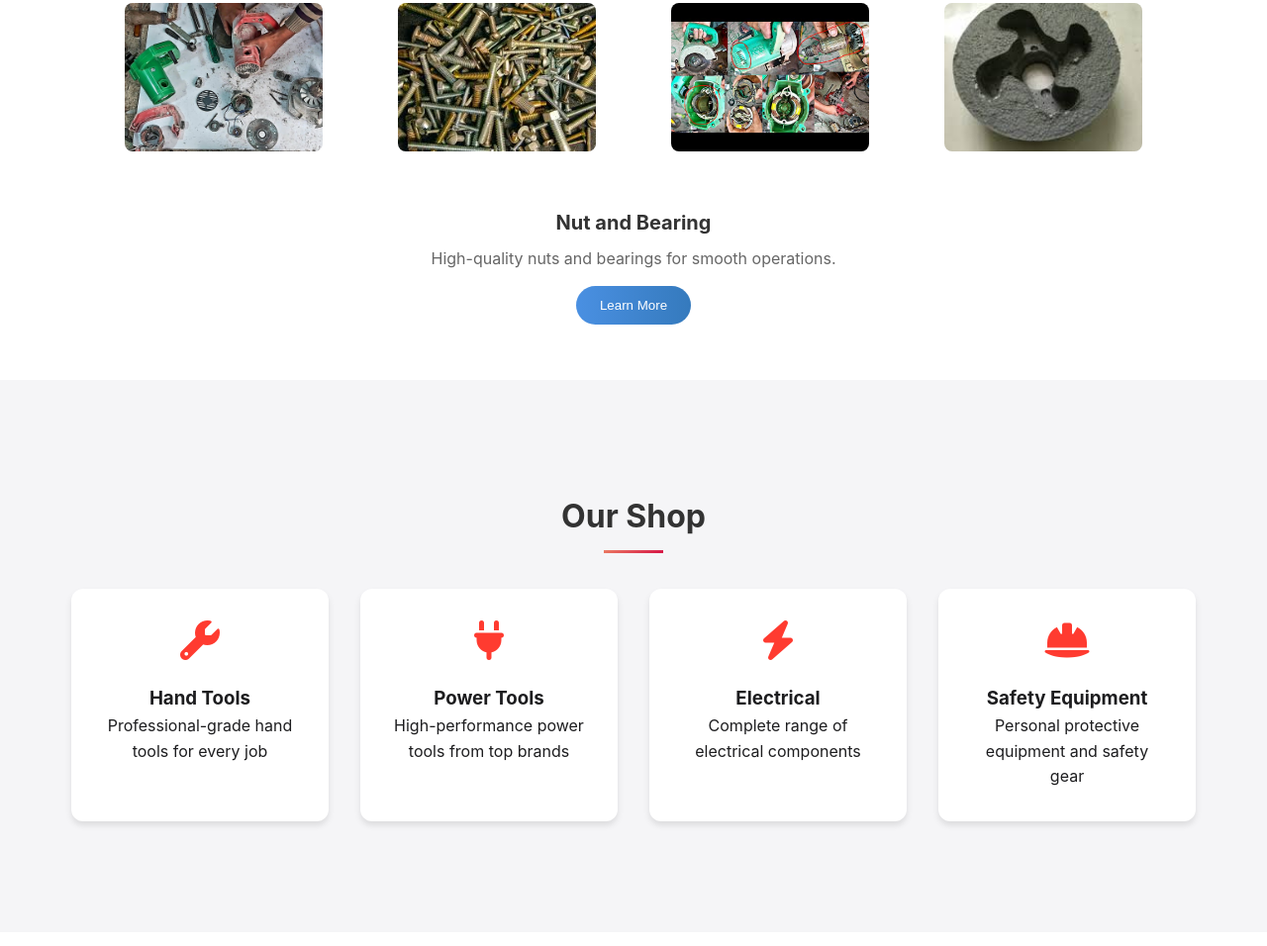
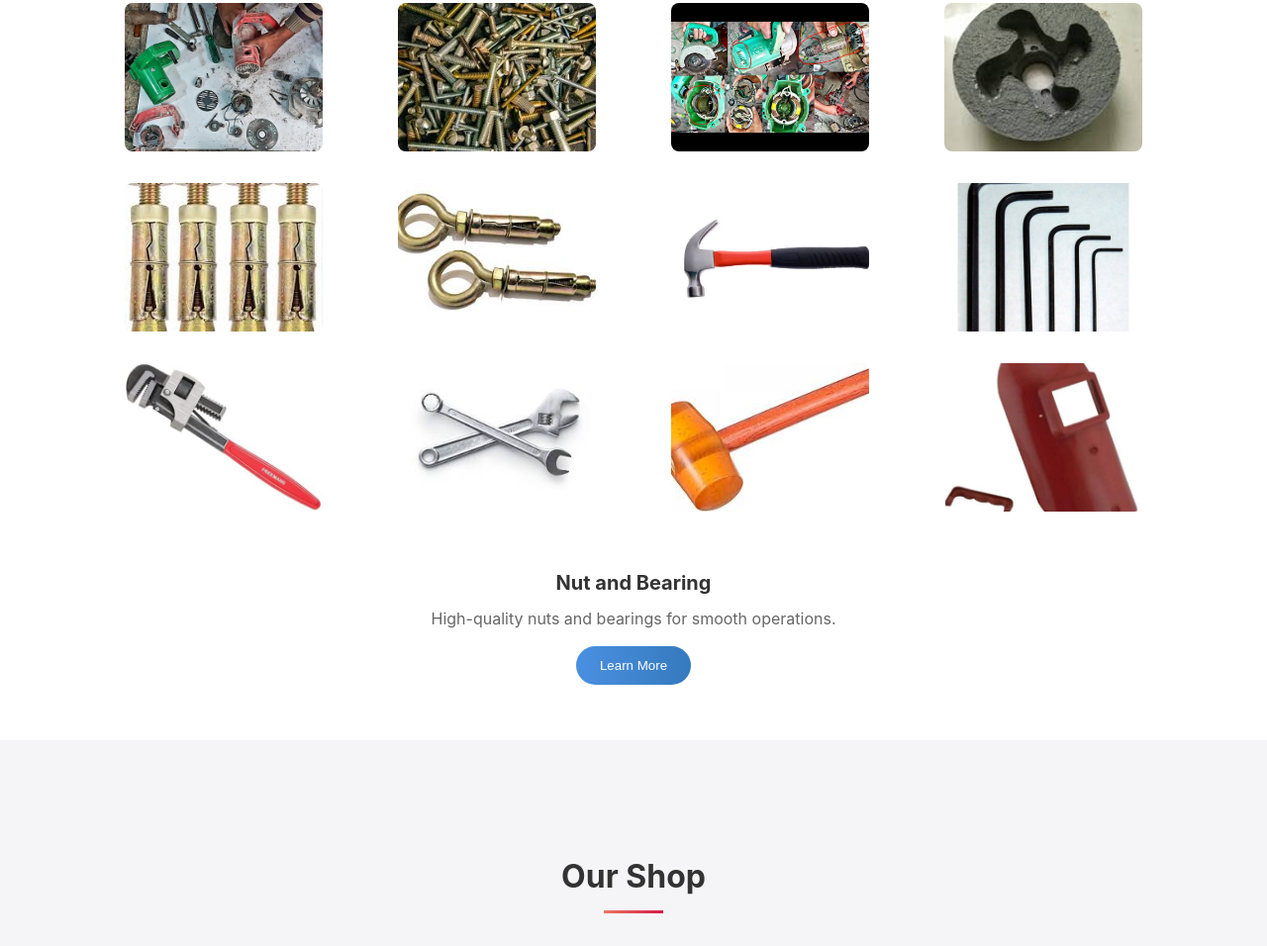
Before and after one commit to surajsharmakg/shriji-hardware, a plain HTML site: page index.html in a window 1280 px wide. Shown: the part 1882-2838 px from the top of the page at 99% size. Drawn offline with nearby package versions, Linux system fonts and the light colour scheme.

Commit message:
Update index.html

```diff
--- a/index.html
+++ b/index.html
@@ -155,6 +155,14 @@
                         <img src="images/images (11).jpg">
                         <img src="images/maxresdefault.jpg">
                         <img src="images/images (8).jpg">
+                        <img src="images/images (4).jpg" alt="">
+                        <img src="images/images (5).jpg" alt="">
+                        <img src="images/images (17).jpg" alt="">
+                        <img src="images/istockphoto-157192164-612x612.webp" alt="">
+                        <img src="images/318vz3dArwL._AC_.jpg" alt="">
+                        <img src="images/download (4).jpg" alt="">
+                        <img src="images/hss-drill-bit-6mm_hud2cb9e0cadddc13033ecb13da6c86641_24231_600x600_resize_q50_box.jpg" alt="">
+                        <img src="images/SKF thrust ball bearing.jpg" alt="">
                     </div>
                     <div class="product-info">
                         <h3>Nut and Bearing</h3>
```
